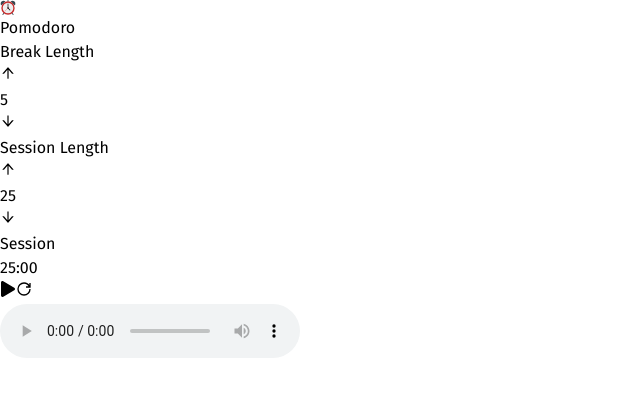
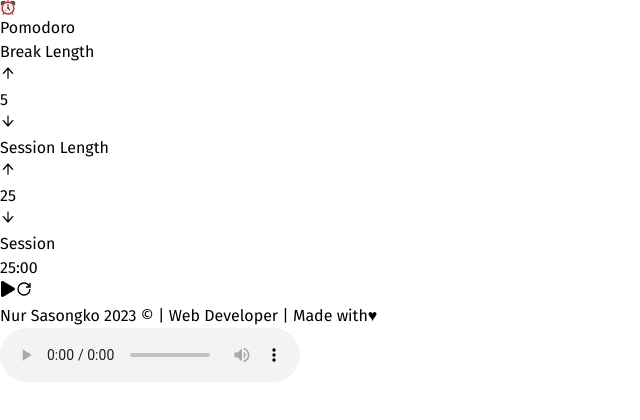
Before and after one commit to ssasongko/fcc-25-oclock, a React (Vite) app: page / in a window 1280 px wide. Shown: the top 420 px of the page, without its empty margins (0-640 px from the left). Built offline with nearby package versions, Linux system fonts and the light colour scheme.

Commit message:
feat: about components

```diff
--- /dev/null
+++ b/src/components/About.tsx
@@ -0,0 +1,12 @@
+const About = () => {
+  return (
+    <div className="text-white text-lg">
+      <p className="flex gap-1 items-center">
+        Nur Sasongko 2023 &copy; | Web Developer | Made with
+        <span className="text-2xl text-red-500 pb-0.5">&hearts;</span>
+      </p>
+    </div>
+  )
+}
+
+export default About
--- a/src/pages/calculator/Calculator.tsx
+++ b/src/pages/calculator/Calculator.tsx
@@ -5,6 +5,7 @@
 import { AiOutlineArrowDown, AiOutlineArrowUp } from "react-icons/ai";
 import { FaPause, FaPlay } from "react-icons/fa";
 import { GrPowerReset } from "react-icons/gr";
+import About from "@/components/About";
 
 
 const Calculator = () => {
@@ -136,7 +137,9 @@
         </div>
       </div>
 
-      {/* <audio controlid="beep" src="" /> */}
+      <About />
+
+
       <audio id="beep" ref={audioPlayer} controls className="hidden">
         <source src="../assets/sound/beep.mp3" type="audio/mp3"/>
       </audio>
```
